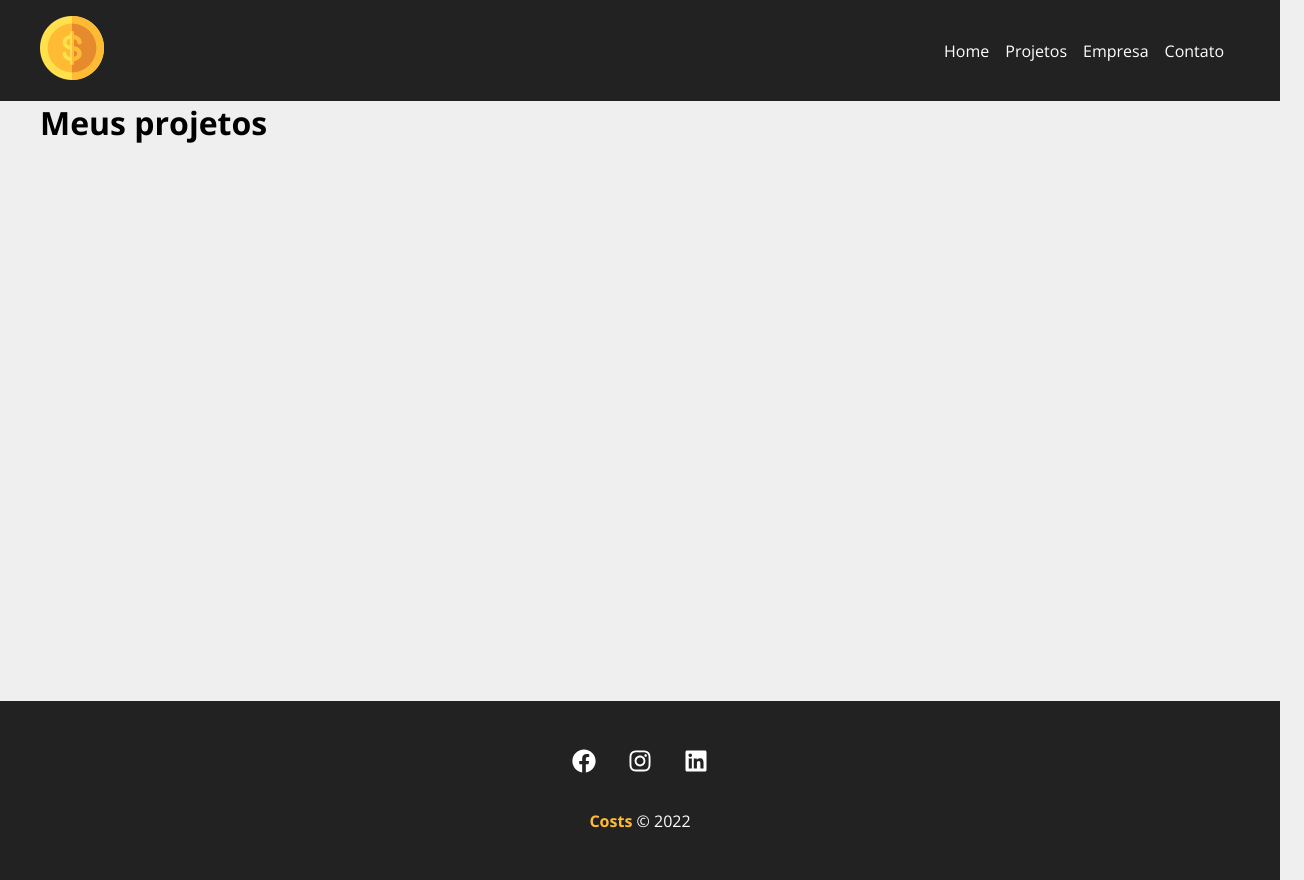
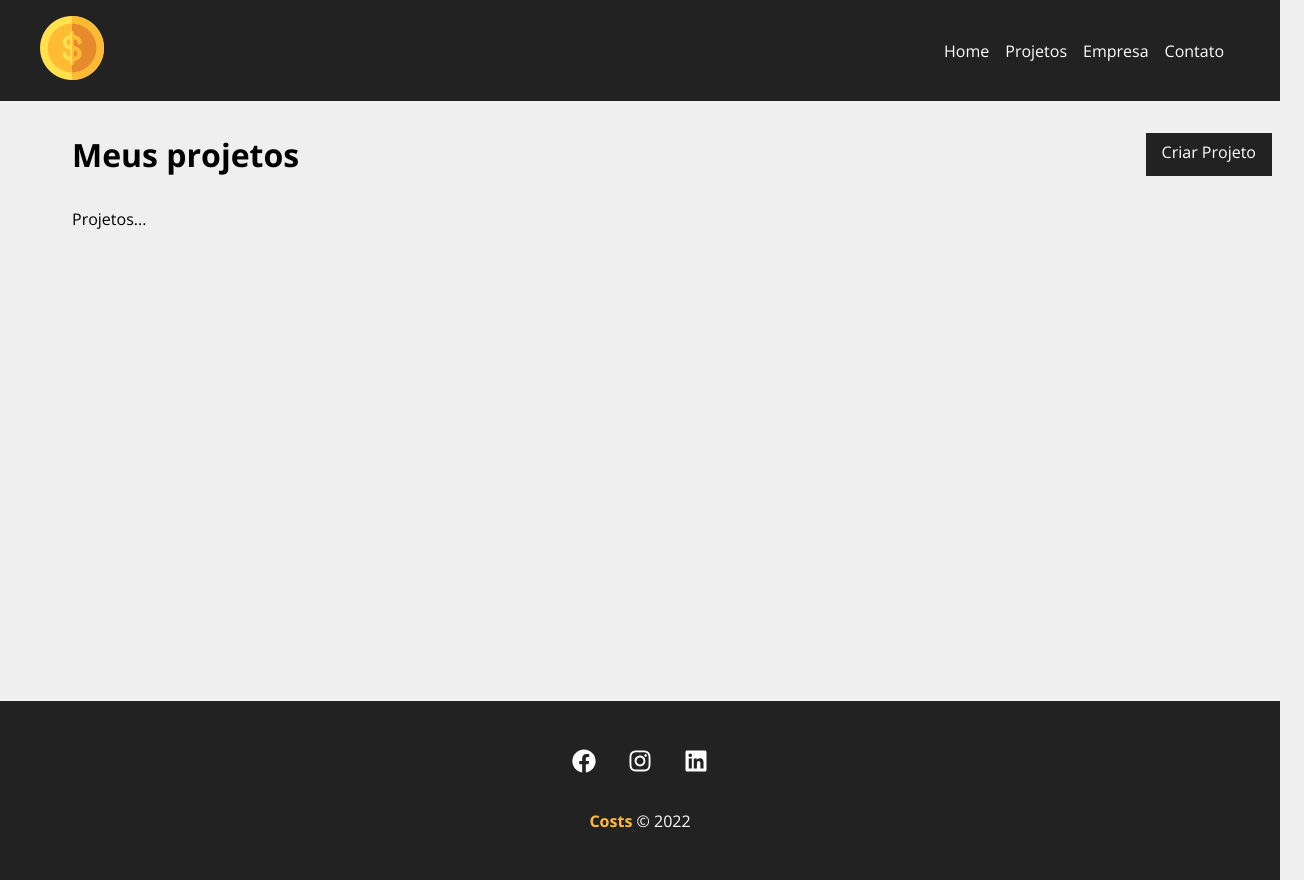
Before and after one commit to brunofelipehp/costs, a React (Create React App) app: page /projects in a window 1280 px wide. Shown: the whole page, 1304 px wide, since content can reach past the window. Built offline with nearby package versions, Linux system fonts and the light colour scheme.

Commit message:
Creating Dashboard

```diff
--- a/src/components/pages/NewProject.js
+++ b/src/components/pages/NewProject.js
@@ -20,7 +20,6 @@
         })
         .then(res => res.json())
         .then(data => {
-            console.log(data)
             //redirect
             navigate('/projects', {state: {message: 'Projeto criado com sucesso!'}})
         })
--- a/src/components/pages/Projects.js
+++ b/src/components/pages/Projects.js
@@ -1,17 +1,28 @@
 import { useLocation } from "react-router-dom";
+
 import { Message } from "../layout/Message";
+import { Container } from "../layout/Container";
+import { LinkButton } from "../layout/LinkButton";
+
+import styles from './Projects.module.css'
 
 export function Projects() {
   const location = useLocation()
   let message = ''
-  if(location.state){
+  if (location.state) {
     message = location.state.message
   }
 
-  return(
-      <div>
-        <h1>Meus projetos</h1>
-     {message &&  <Message type="success" msg={message}/> }
+  return (
+    <div className={styles.project_container}>
+      <div className={styles.title_container}>
+      <h1>Meus projetos</h1>
+      <LinkButton to="/newproject" text="Criar Projeto" />
       </div>
+      {message && <Message type="success" msg={message} />}
+      <Container>
+        <p>Projetos...</p>
+      </Container>
+    </div>
   )
 }
--- /dev/null
+++ b/src/components/pages/Projects.module.css
@@ -0,0 +1,9 @@
+.project_container {
+  padding: 2em;
+}
+
+.title_container {
+  display: flex;
+  justify-content: space-between;
+  margin-bottom: 2em;
+}
```
